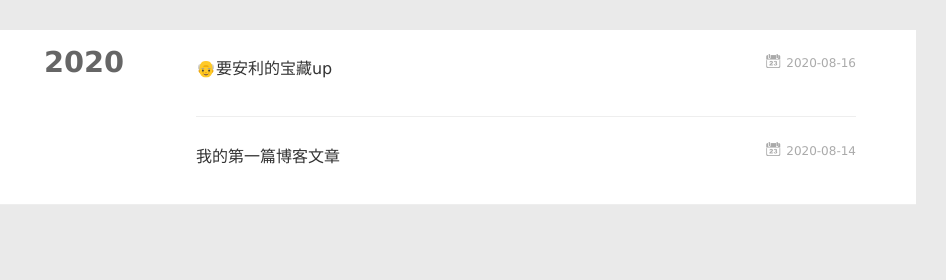
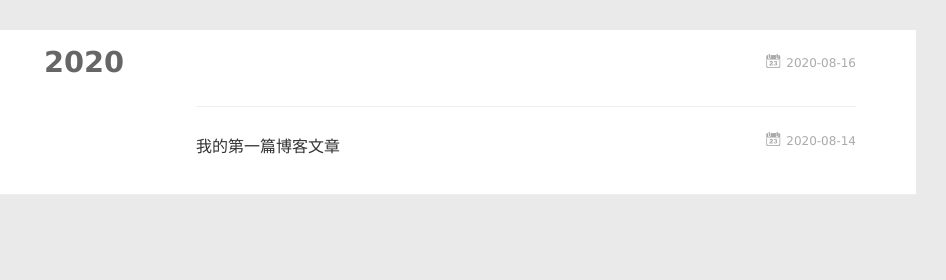
Before and after one commit to yzz9911/yzz9911.github.io, a plain HTML site: page archives/2020/index.html in a window 1280 px wide. Shown: the top 280 px of the page, 334-1280 px from the left. Drawn offline with Linux system fonts and the light colour scheme; some packages are replaced by stand-ins of ours; no server answers; a script that the page names is missing.

Commit message:
Update index.html

```diff
--- a/archives/2020/index.html
+++ b/archives/2020/index.html
@@ -183,9 +183,6 @@
         </div>
 
 
-    <h1 itemprop="name">
-      <a class="archive-article-title" href="/2020/08/16/%F0%9F%91%B4%E8%A6%81%E5%AE%89%E5%88%A9%E7%9A%84%E5%AE%9D%E8%97%8Fup/">👴要安利的宝藏up</a>
-    </h1>
 
 
         <div class="article-info info-on-right">
```
